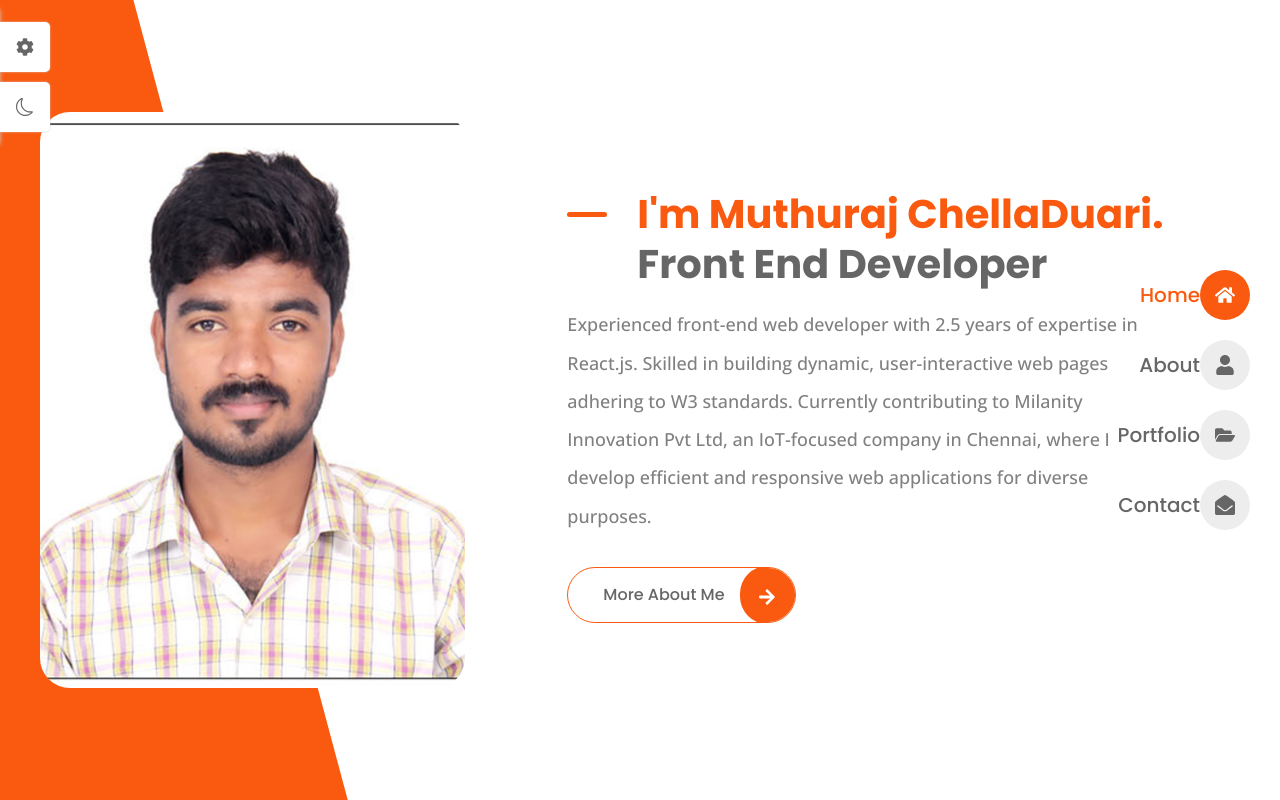
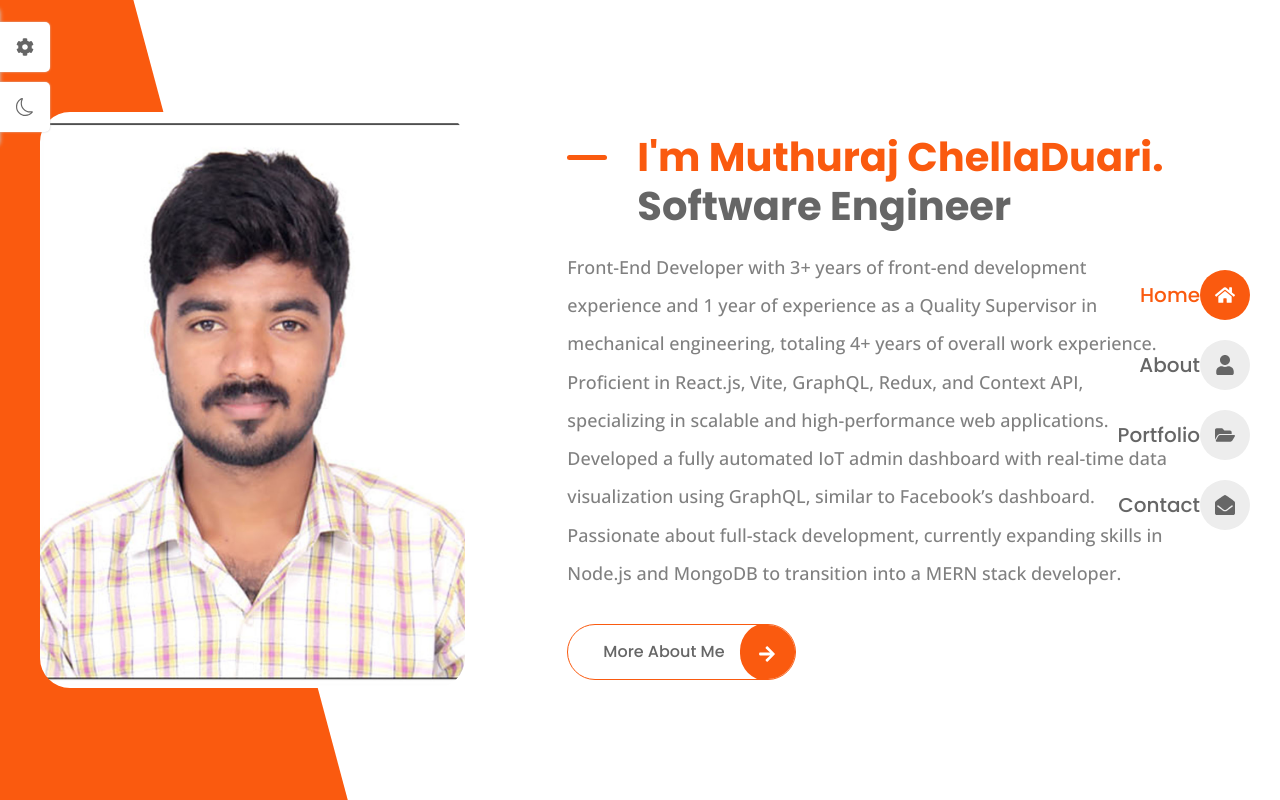
Before and after one commit to muthurajchella/Portfolio_Muthuraj_Chelladurai, a React app: page / in a window 1280 px wide. Built offline with nearby package versions, Linux system fonts and the light colour scheme.

Commit message:
New Updates

```diff
--- a/src/Pages/home/Home.js
+++ b/src/Pages/home/Home.js
@@ -2,7 +2,7 @@ import React from "react";
 import Profile from "../../assets/Home.jpg";
 import { Link } from "react-router-dom";
 import { FaArrowRight } from "react-icons/fa";
-import './home.css';
+import "./home.css";
 
 const Home = () => {
   return (
@@ -12,16 +12,20 @@ const Home = () => {
       <div className="home__content">
         <div className="home__data">
           <h1 className="home__title">
-            <span>I'm Muthuraj ChellaDuari.</span> Front End Developer
+            <span>I'm Muthuraj ChellaDuari.</span> Software Engineer
           </h1>
 
           <p className="home__description">
-            Experienced front-end web developer with 2.5 years of expertise in
-            React.js. Skilled in building dynamic, user-interactive web pages
-            adhering to W3 standards. Currently contributing to Milanity
-            Innovation Pvt Ltd, an IoT-focused company in Chennai, where I
-            develop efficient and responsive web applications for diverse
-            purposes.
+            Front-End Developer with 3+ years of front-end development
+            experience and 1 year of experience as a Quality Supervisor in
+            mechanical engineering, totaling 4+ years of overall work
+            experience. Proficient in React.js, Vite, GraphQL, Redux, and
+            Context API, specializing in scalable and high-performance web
+            applications. Developed a fully automated IoT admin dashboard with
+            real-time data visualization using GraphQL, similar to Facebook’s
+            dashboard. Passionate about full-stack development, currently
+            expanding skills in Node.js and MongoDB to transition into a MERN
+            stack developer.
           </p>
 
           <Link to={"/about"} className="button">
--- a/src/data.jsx
+++ b/src/data.jsx
@@ -74,7 +74,7 @@ export const personalInfo = [
   {
     id: 3,
     title: "Age : ",
-    description: "27 Years",
+    description: "28 Years",
   },
 
   {
@@ -117,21 +117,21 @@ export const personalInfo = [
 export const status = [
   {
     id: 1,
-    no: "2+",
+    no: "3+",
     title: "Years of <br /> Experience",
   },
 
   {
     id: 2,
-    no: "15+",
+    no: "20+",
     title: "Completed <br /> Projects",
   },
 
-  // {
-  //   id: 3,
-  //   no: "3",
-  //   title: " Awards <br /> Won",
-  // },
+  {
+    id: 3,
+    no: "1",
+    title: "Year of experience as a Quality Supervisor in mechanical engineering",
+  },
 ];
 
 export const resume = [
```
Also changed, not shown: 1 other file (tests, documents, lock files or other folders).
